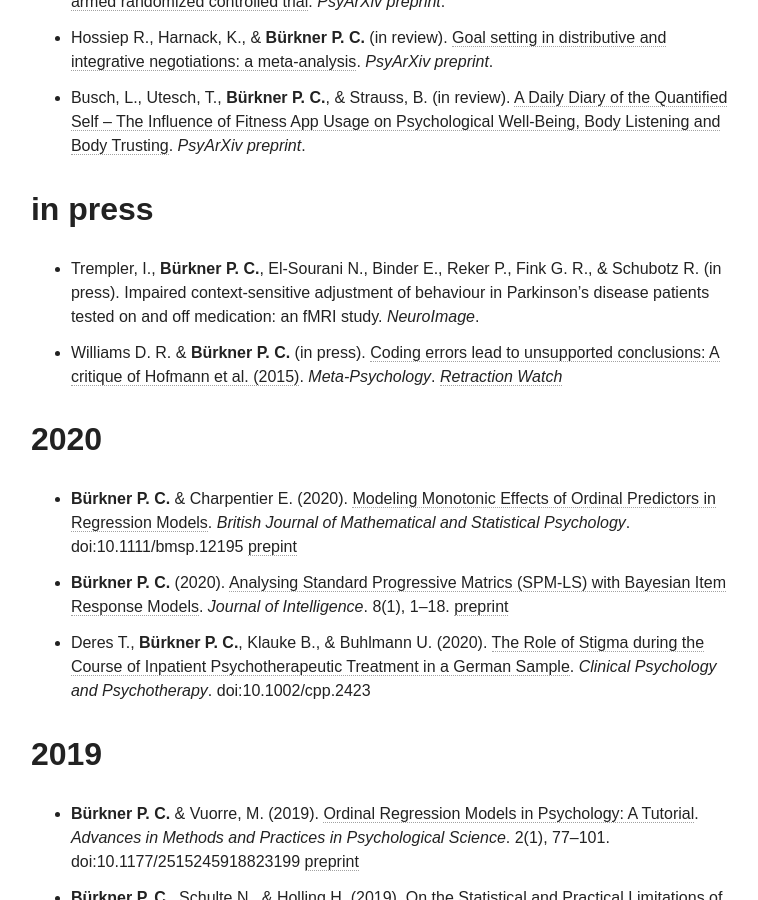
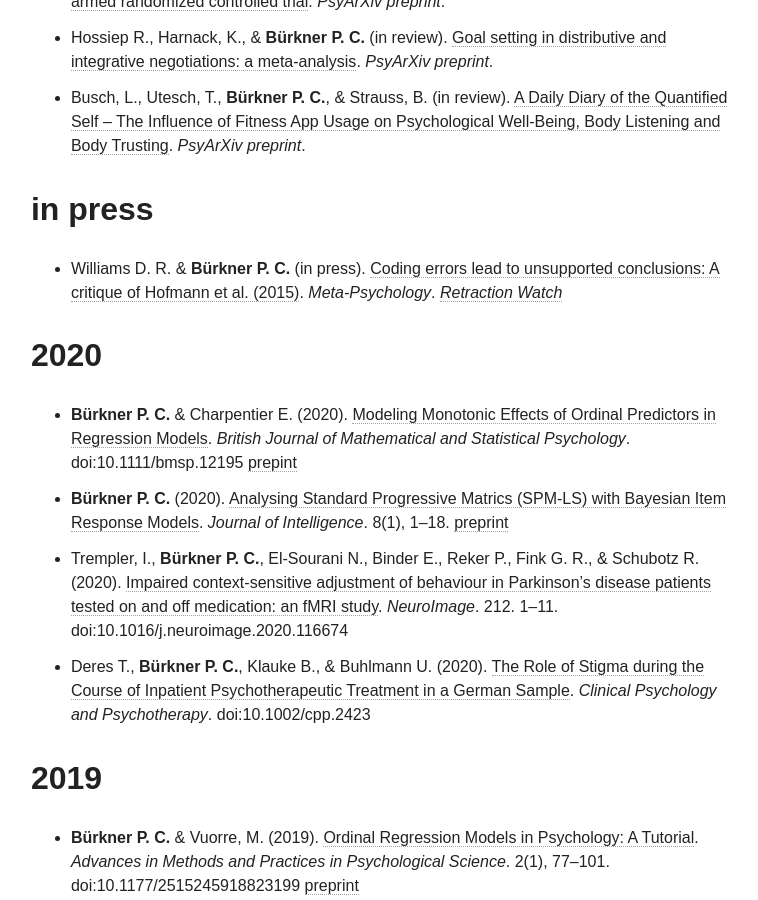
Before and after one commit to paul-buerkner/paul-buerkner.github.io, a Jekyll site: the page built from publications/index.md, in a window 1280 px wide and 900 px high, scrolled down 1340 px. Shown: the whole window, without its empty margins (255-1013 px from the left). Built offline with Jekyll 4.4.1, drawn with Linux system fonts in a browser that asks for light colours; nearby versions of some CDN libraries.

Commit message:
move paper to 'published'

```diff
--- a/publications/index.md
+++ b/publications/index.md
@@ -21,13 +21,13 @@ excerpt: "A list of my publications"
 
 ## in press
 
-* Trempler, I., **Bürkner P. C.**, El-Sourani N., Binder E., Reker P., Fink G. R., & Schubotz R. (in press). Impaired context-sensitive adjustment of behaviour in Parkinson's disease patients tested on and off medication: an fMRI study. *NeuroImage*.
 * Williams D. R. & **Bürkner P. C.** (in press). [Coding errors lead to unsupported conclusions: A critique of Hofmann et al. (2015)](https://osf.io/preprints/psyarxiv/2jpdb/). *Meta-Psychology*. [*Retraction Watch*](http://retractionwatch.com/2016/10/04/oh-well-love-hormone-doesnt-reduce-psychiatric-symptoms-says-researchers-in-request-to-retract/)
 
 ## 2020
 
 * **Bürkner P. C.** & Charpentier E. (2020). [Modeling Monotonic Effects of Ordinal Predictors in Regression Models](https://doi.org/10.1111/bmsp.12195). *British Journal of Mathematical and Statistical Psychology*. doi:10.1111/bmsp.12195 [prepint](https://psyarxiv.com/9qkhj/)
 * **Bürkner P. C.** (2020). [Analysing Standard Progressive Matrics (SPM-LS) with Bayesian Item Response Models](https://www.mdpi.com/2079-3200/8/1/5). *Journal of Intelligence*. 8(1), 1--18. [preprint](https://psyarxiv.com/gn5hk)
+* Trempler, I., **Bürkner P. C.**, El-Sourani N., Binder E., Reker P., Fink G. R., & Schubotz R. (2020). [Impaired context-sensitive adjustment of behaviour in Parkinson's disease patients tested on and off medication: an fMRI study](https://doi.org/10.1016/j.neuroimage.2020.116674). *NeuroImage*. 212. 1--11. doi:10.1016/j.neuroimage.2020.116674
 * Deres T., **Bürkner P. C.**, Klauke B., & Buhlmann U. (2020). [The Role of Stigma during the Course of Inpatient Psychotherapeutic Treatment in a German Sample](https://doi.org/10.1002/cpp.2423). *Clinical Psychology and Psychotherapy*.
 doi:10.1002/cpp.2423
 
```
